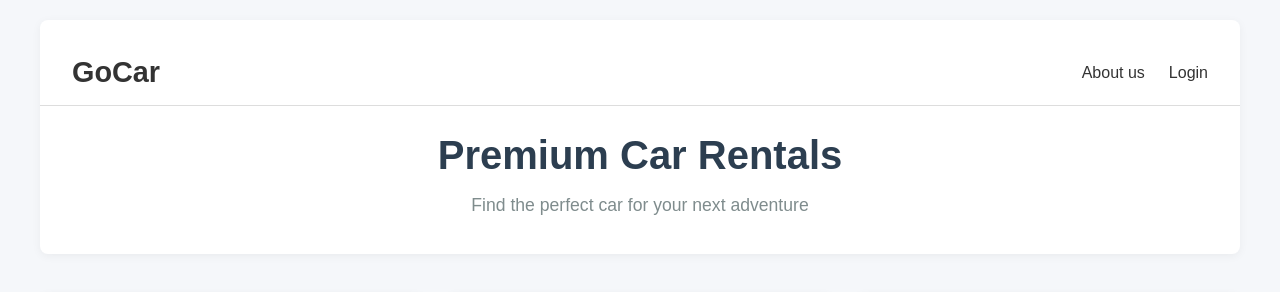
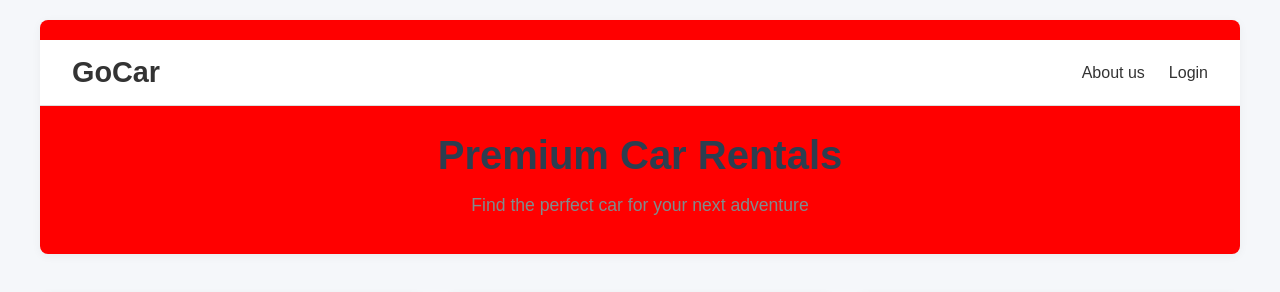
Before and after one commit to lapushrtj8/car-rental-main, a React (Vite) app: page / in a window 1280 px wide. Shown: the top 292 px of the page. Built offline with nearby package versions, Linux system fonts and the light colour scheme; grey boxes are pictures that could not be loaded.

Commit message:
committed

```diff
--- a/src/App.css
+++ b/src/App.css
@@ -20,7 +20,7 @@ body {
   text-align: center;
   margin-bottom: 40px;
   padding: 20px 0;
-  background-color: #fff;
+  background-color: #ff0000;
   border-radius: 8px;
   box-shadow: 0 2px 10px rgba(0,0,0,0.05);
 }
```
